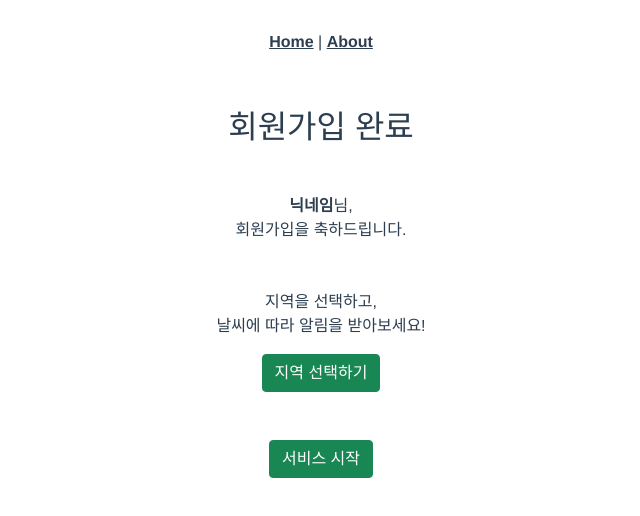
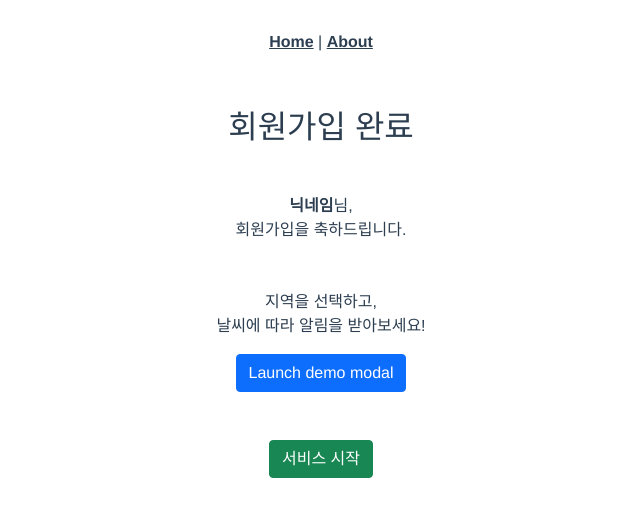
Before and after one commit to ayj8655/najakbat, a Vue app in the folder frontend/: page /signupnext in a window 1280 px wide. Shown: the top 516 px of the page, without its empty margins (319-959 px from the left). Built offline with nearby package versions, Linux system fonts and the light colour scheme.

Commit message:
bootstrap cdn 추가

```diff
--- a/frontend/public/index.html
+++ b/frontend/public/index.html
@@ -5,9 +5,10 @@
     <meta http-equiv="X-UA-Compatible" content="IE=edge">
     <meta name="viewport" content="width=device-width,initial-scale=1.0">
     <link rel="icon" href="<%= BASE_URL %>favicon.ico">
-    <link href="https://fonts.googleapis.com/earlyaccess/notosanskr.css" rel="stylesheet">
+    <link href="https://cdn.jsdelivr.net/npm/bootstrap@5.0.1/dist/css/bootstrap.min.css" rel="stylesheet" integrity="sha384-+0n0xVW2eSR5OomGNYDnhzAbDsOXxcvSN1TPprVMTNDbiYZCxYbOOl7+AMvyTG2x" crossorigin="anonymous">
+    <!-- <link href="https://fonts.googleapis.com/earlyaccess/notosanskr.css" rel="stylesheet">
     <link rel="stylesheet"	href="https://maxcdn.bootstrapcdn.com/bootstrap/4.5.2/css/bootstrap.min.css">
-    <link rel="stylesheet" href="https://cdn.jsdelivr.net/npm/bootstrap-icons@1.4.0/font/bootstrap-icons.css">
+    <link rel="stylesheet" href="https://cdn.jsdelivr.net/npm/bootstrap-icons@1.4.0/font/bootstrap-icons.css"> -->
     <title><%= htmlWebpackPlugin.options.title %></title>
   </head>
   <body>
@@ -16,5 +17,6 @@
     </noscript>
     <div id="app"></div>
     <!-- built files will be auto injected -->
+    <script src="https://cdn.jsdelivr.net/npm/bootstrap@5.0.1/dist/js/bootstrap.bundle.min.js" integrity="sha384-gtEjrD/SeCtmISkJkNUaaKMoLD0//ElJ19smozuHV6z3Iehds+3Ulb9Bn9Plx0x4" crossorigin="anonymous"></script>
   </body>
 </html>
--- a/frontend/src/views/login/SignupNext.vue
+++ b/frontend/src/views/login/SignupNext.vue
@@ -12,13 +12,29 @@
             <div class="my-5">
                 <div>지역을 선택하고,</div>
                 <div class="mb-3">날씨에 따라 알림을 받아보세요!</div>
-                <div>
-                    <b-button v-b-modal.modal-1 class="btn btn-success">지역 선택하기</b-button>
+                <!-- Button trigger modal -->
+<button type="button" class="btn btn-primary" data-bs-toggle="modal" data-bs-target="#exampleModal">
+  Launch demo modal
+</button>
 
-                    <b-modal id="modal-1" title="BootstrapVue">
-                        <p class="my-4">Hello from modal!</p>
-                    </b-modal>
-                </div>
+<!-- Modal -->
+<div class="modal fade" id="exampleModal" tabindex="-1" aria-labelledby="exampleModalLabel" aria-hidden="true">
+  <div class="modal-dialog">
+    <div class="modal-content">
+      <div class="modal-header">
+        <h5 class="modal-title" id="exampleModalLabel">Modal title</h5>
+        <button type="button" class="btn-close" data-bs-dismiss="modal" aria-label="Close"></button>
+      </div>
+      <div class="modal-body">
+        ...
+      </div>
+      <div class="modal-footer">
+        <button type="button" class="btn btn-secondary" data-bs-dismiss="modal">Close</button>
+        <button type="button" class="btn btn-primary">Save changes</button>
+      </div>
+    </div>
+  </div>
+</div>
             </div>
         <router-link to=""><button class="btn btn-success">서비스 시작</button></router-link>
       </form>
```
